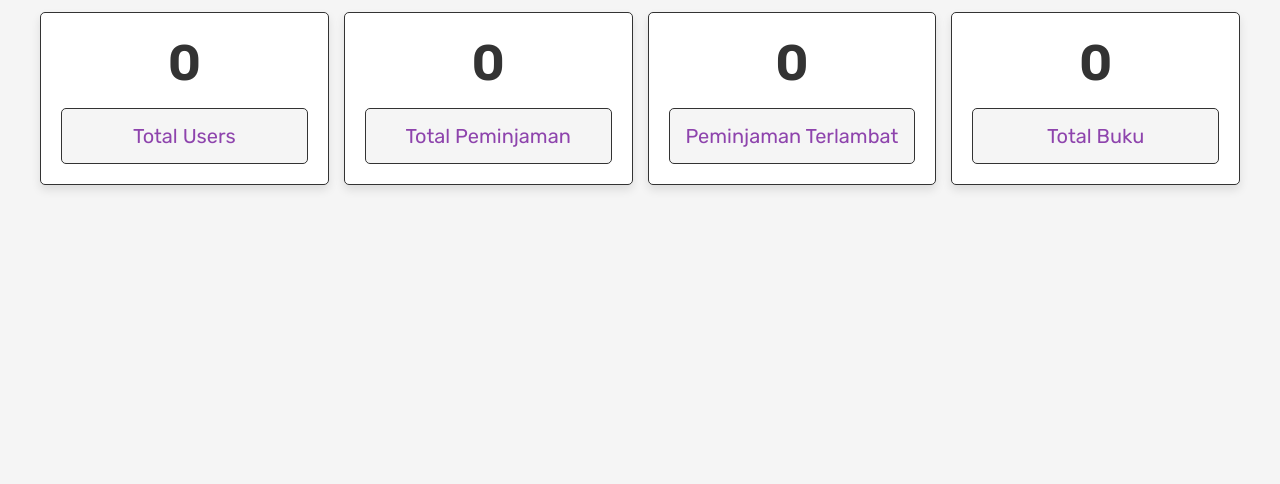
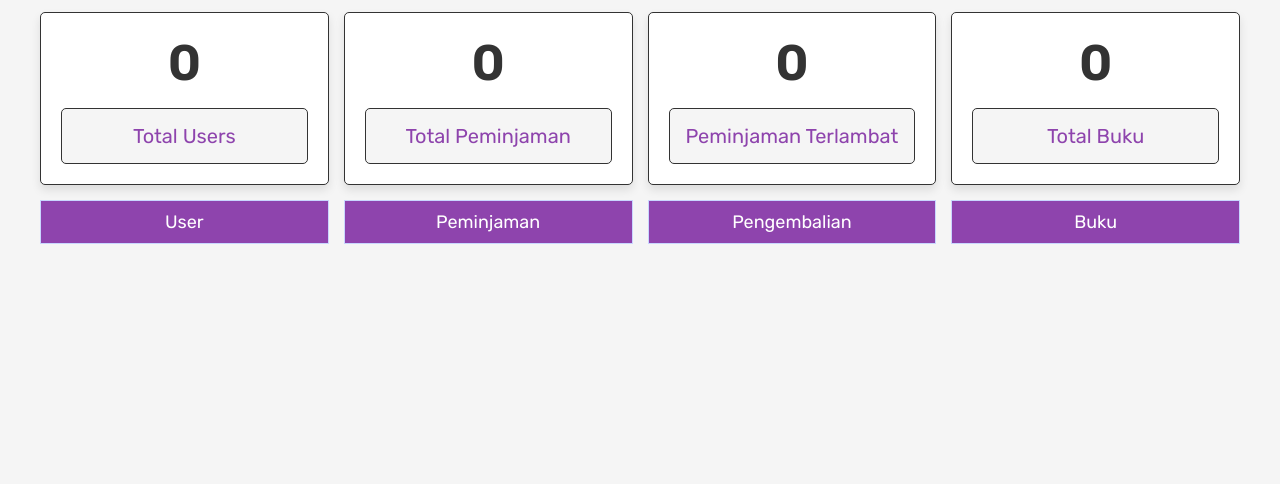
Before and after one commit to tars011/Perpustakaan-FinalProject, a PHP site: page /admin_index.php in a window 1280 px wide. Shown: the part 154-638 px from the top of the page. Run offline with PHP 8.4, Linux system fonts and the light colour scheme; the visitor is signed in with stand-in values (Sample User, id 1); data that the repository does not hold is empty.

Commit message:
change: update dashboard

```diff
--- a/admin_index.php
+++ b/admin_index.php
@@ -42,7 +42,7 @@ if( !isset($_SESSION["login"]) ) {
    <h1 class="title">Dashboard</h1>
 
    <div class="box-container">
-
+      <div class="baris1">
          <div class="box">
             <?php
                $select_users = mysqli_query($conn, "SELECT COUNT(*) AS total_users FROM `user`") or die('Query failed');
@@ -78,6 +78,14 @@ if( !isset($_SESSION["login"]) ) {
             <h3><?php echo $fetch_buku['total_buku']; ?></h3>
             <p>Total Buku</p>
          </div>
+      </div>
+      <div class="baris2">
+         <a href="admin_user.php" class="btn">User</a>
+         <a href="admin_peminjaman.php" class="btn">Peminjaman</a>
+         <a href="admin_pengembalian.php" class="btn">Pengembalian</a>
+         <a href="admin_buku.php" class="btn">Buku</a>
+      </div>
+
 
    </div>
 
--- a/css/style.css
+++ b/css/style.css
@@ -859,7 +859,7 @@ section{
 @media (max-width:991px){
 
    html{
-      font-size: 55%;
+      font-size: 60%;
    }
 
 }
--- a/css/style_admin.css
+++ b/css/style_admin.css
@@ -269,14 +269,26 @@ section{
 #menu-btn{
    display: none;
 }
+/* HEADER - NAVBAR - END */
 
+/* Dashboard - START */
 .dashboard .box-container{
+   display: flex;
+   flex-direction: column;
+   justify-content: space-between;
+   align-content: center;
+   max-width: 1200px;
+   gap:1.5rem;
+   margin:0 auto;
+}
+
+.dashboard .box-container .baris1{
+   max-width: 1200px;
    display: grid;
    grid-template-columns: repeat(auto-fit, minmax(25rem, 1fr));
+   align-items: safe;
    gap:1.5rem;
-   max-width: 1200px;
-   margin:0 auto;
-   align-items: flex-start;
+   justify-content: center;
 }
 
 .dashboard .box-container .box{
@@ -286,6 +298,15 @@ section{
    box-shadow: var(--box-shadow);
    border:var(--border);
    text-align: center;
+   width: 100%;
+   transition: all 0.3s ease;
+}
+
+.dashboard .box-container .box:hover{
+   border-radius: 0;
+   background-color: rgba(51, 51, 51, 0.1);
+   box-shadow: var(--box-shadow);
+
 }
 
 .dashboard .box-container .box h3{
@@ -301,8 +322,28 @@ section{
    font-size: 2rem;
    border-radius: .5rem;
    border:var(--border);
+   transition: all 0.3s ease;
 }
 
+.dashboard .box-container .box p:hover{
+   background-color: rgba(51, 51, 51, 0.1);
+}
+
+.dashboard .box-container .baris2{
+   max-width: 1200px;
+   display: grid;
+   grid-template-columns: repeat(auto-fit, minmax(25rem, 1fr));
+   align-items: safe;
+   gap:1.5rem;
+   justify-content: center;
+   text-align: center;
+}
+
+.dashboard .box-container .baris2 .btn{
+   border-radius: 0;
+   border: 1px solid #c9d6ff;
+}
+/* Dashboard - END */
 
 
 /* Add Buku - START */
@@ -577,8 +618,6 @@ section{
    margin: 0 auto;
 }
 
-
-
 .user .update-form {
    margin: 2rem auto 2rem;
    padding: 2rem;
@@ -612,7 +651,6 @@ section{
    border-radius: .5rem;
 }
 /* User - END */
-
 
 /* Pinjam-Kembali - Start */
 .admin-section {
@@ -756,7 +794,7 @@ section{
 @media (max-width:991px){
 
    html{
-      font-size: 55%;
+      font-size: 60%;
    }
 
 }
```
Lines whose indentation alone changed are shown as unchanged.
